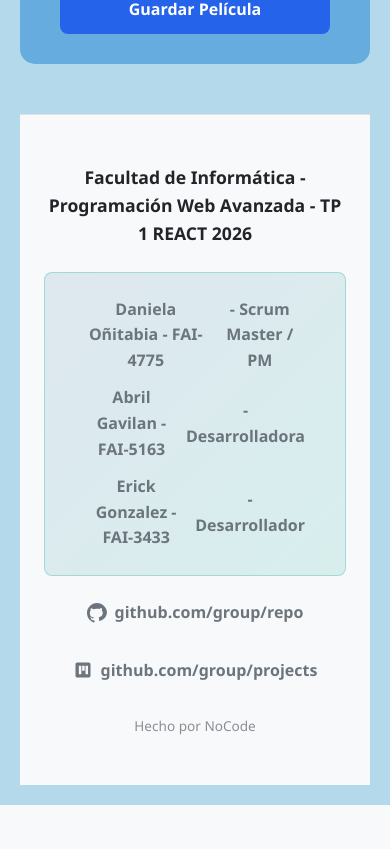
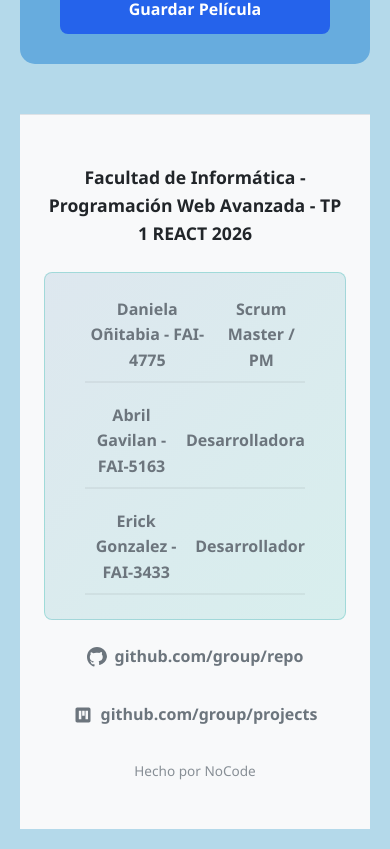
Before and after one commit to DanielaOnatibia/TP1-de-PWA, a React (Vite) app: page / in a window 390 px wide. Shown: the part 2146-2995 px from the top of the page. Before the commit the page ends 2951 px from the top, so only its background shows below. Built offline with nearby package versions, Linux system fonts and the light colour scheme.

Commit message:
fix lista de miembros version mobile

```diff
--- a/src/Components/Footer/Footer.jsx
+++ b/src/Components/Footer/Footer.jsx
@@ -11,34 +11,37 @@ const Footer = () => {
 
       <div className={styles.equipo}>
         <ul className={styles.listaMiembros}>
-          <li>
+          <li className={styles.miembro}>
             <a
               href="https://github.com/DanielaOnatibia"
               target="_blank"
               rel="noopener noreferrer"
               className={styles.link}
             >
-              <strong>Daniela Oñitabia - FAI-4775</strong> - Scrum Master / PM
+              <strong>Daniela Oñitabia - FAI-4775</strong>
+              <span>Scrum Master / PM</span>
             </a>
           </li>
-          <li>
+          <li className={styles.miembro}>
             <a
               href="https://github.com/abrilgavilan11"
               target="_blank"
               rel="noopener noreferrer"
               className={styles.link}
             >
-              <strong>Abril Gavilan - FAI-5163</strong> - Desarrolladora
+              <strong>Abril Gavilan - FAI-5163</strong>
+              <span>Desarrolladora</span>
             </a>
           </li>
-          <li>
+          <li className={styles.miembro}>
             <a
               href="https://github.com/DevEriik"
               target="_blank"
               rel="noopener noreferrer"
               className={styles.link}
             >
-              <strong>Erick Gonzalez - FAI-3433</strong> - Desarrollador
+              <strong>Erick Gonzalez - FAI-3433</strong>
+              <span>Desarrollador</span>
             </a>
           </li>
         </ul>
--- a/src/Components/Footer/Footer.module.css
+++ b/src/Components/Footer/Footer.module.css
@@ -39,9 +39,19 @@
   display: flex;
   flex-direction: column;
   align-items: center;
-  gap: 0.75rem;
+  gap: 1.2rem;
   font-size: 1rem;
   color: var(--color-primario);
+}
+
+.miembro {
+  display: flex;
+  flex-direction: column;
+  align-items: center;
+  text-align: center;
+  gap: 0.2rem;
+  padding-bottom: 0.5rem;
+  border-bottom: 2px solid rgba(0, 0, 0, 0.05);
 }
 
 .enlaces {
```
